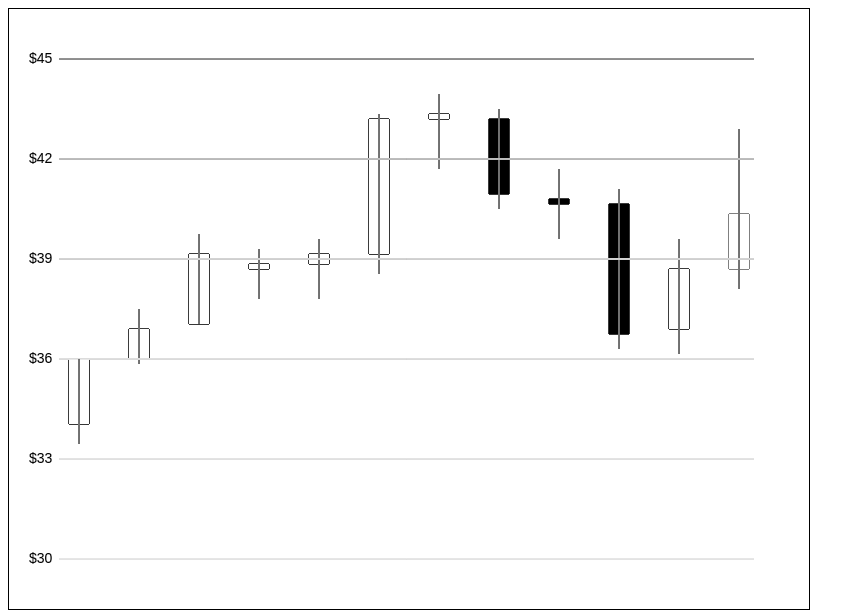
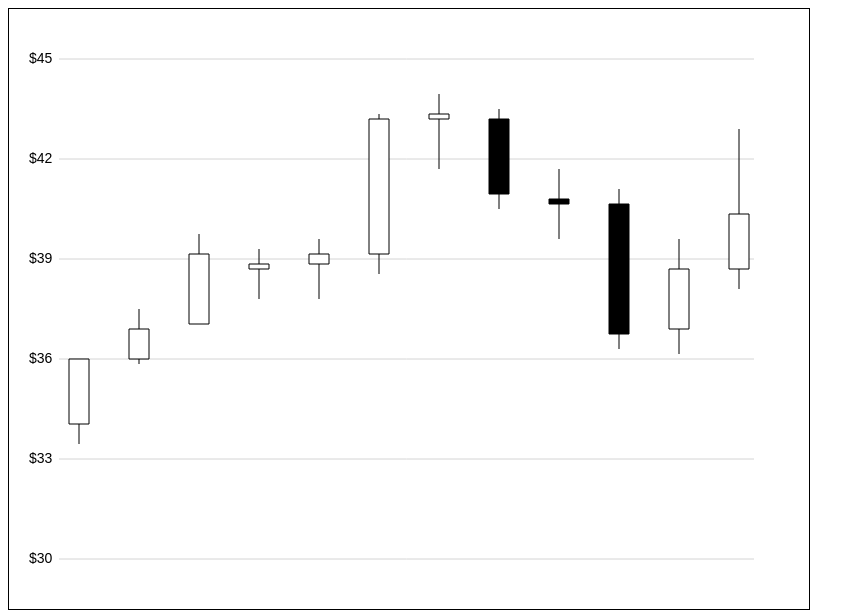
Before and after one commit to zjpiraman2018/CandleStickChartCanvas, a plain HTML site: page index.html in a window 1280 px wide. Shown: the whole page, without its empty margins (0-865 px from the left). Drawn offline with Linux system fonts and the light colour scheme.

Commit message:
Update index.html

```diff
--- a/index.html
+++ b/index.html
@@ -13,9 +13,9 @@ border: 1px solid #000;
       var canvas = document.getElementById("myCanvas");
       var context = canvas.getContext("2d");
 
-      context.globalAlpha = 1;
-     //context.globalCompositeOperation = "lighter";
-        context.globalCompositeOperation='destination-over';
+
+
+
       var canvasMaxY = canvas.height;
       var canvasMaxX = canvas.width;
 
@@ -64,6 +64,30 @@ border: 1px solid #000;
       var horizontalLineBottomPoint = 0;
 
 
+                  //Draw Horizontal Line
+          var inbetweenLineHeight = 0;
+          for (let a = 0; a < 6; a++) {
+
+             inbetweenLineHeight = a * 3;
+             horizontalLineTopPoint = (canvasMaxYWithPadding - ((inbetweenLineHeight/candleMax).toFixed(2) * canvasMaxYWithPadding)) + canvasPaddingTop;
+
+             context.beginPath();
+          	 context.moveTo(canvasPaddingLeft, horizontalLineTopPoint);
+             context.lineTo(canvasMaxX - (canvasPaddingLeft + canvasPaddingRight),horizontalLineTopPoint);
+             context.lineWidth = 1;
+
+             context.strokeStyle = '#d4d4d4';
+
+             context.stroke();
+             context.beginPath();
+   			//Add Text to Horizontal Line
+             context.strokeStyle = "black";
+            context.font = "14px Arial";
+            context.fillText("$" + (inbetweenLineHeight + candleMin), canvasPaddingLeft - 30, horizontalLineTopPoint + 4);
+             context.beginPath();
+          }
+
+
       function myLoop() {
         setTimeout(function() {
           //=========================================
@@ -90,30 +114,12 @@ border: 1px solid #000;
           lineBottomPoint = canvasMaxYWithPadding - ((candleLow/candleMax).toFixed(2) * canvasMaxYWithPadding);
 
           //Draw Line
+        context.beginPath();
           context.moveTo(x + 10, lineBottomPoint + canvasPaddingTop); //BOTTOM
           context.lineTo(x + 10, lineTopPoint+ canvasPaddingTop); //TOP
           context.stroke();
+          context.beginPath();
 
-
-          //Draw Horizontal Line
-          var inbetweenLineHeight = 0;
-          for (let a = 0; a < 6; a++) {
-
-             inbetweenLineHeight = a * 3;
-             horizontalLineTopPoint = (canvasMaxYWithPadding - ((inbetweenLineHeight/candleMax).toFixed(2) * canvasMaxYWithPadding)) + canvasPaddingTop;
-
-
-          	 context.moveTo(canvasPaddingLeft, horizontalLineTopPoint);
-             context.lineTo(canvasMaxX - (canvasPaddingLeft + canvasPaddingRight),horizontalLineTopPoint);
-             context.lineWidth = 1;
-    context.strokeStyle = 'rgb(232, 232, 232)';
-             context.stroke();
-
-   			//Add Text to Horizontal Line
-            context.font = "14px Arial";
-            context.fillText("$" + (inbetweenLineHeight + candleMin), canvasPaddingLeft - 30, horizontalLineTopPoint + 4);
-
-          }
 
 
 
@@ -127,9 +133,12 @@ border: 1px solid #000;
              context.rect(x, y + canvasPaddingTop, 20, recHeight);
              context.fillStyle = "white";
              context.fill();
+
              context.lineWidth = 1;
              context.strokeStyle = "black";
+
              context.stroke();
+
            }
            else
            {
@@ -137,12 +146,17 @@ border: 1px solid #000;
              recHeight = (canvasMaxYWithPadding - ((candleOpen/candleMax).toFixed(2) * canvasMaxYWithPadding)) - y;
 
              //Draw rectangle
+
              context.rect(x, y+ canvasPaddingTop, 20, recHeight);
              context.fillStyle = "black";
              context.fill();
+
              context.lineWidth = 1;
+
              context.strokeStyle = "black";
+
              context.stroke();
+
 
            }
 
```
